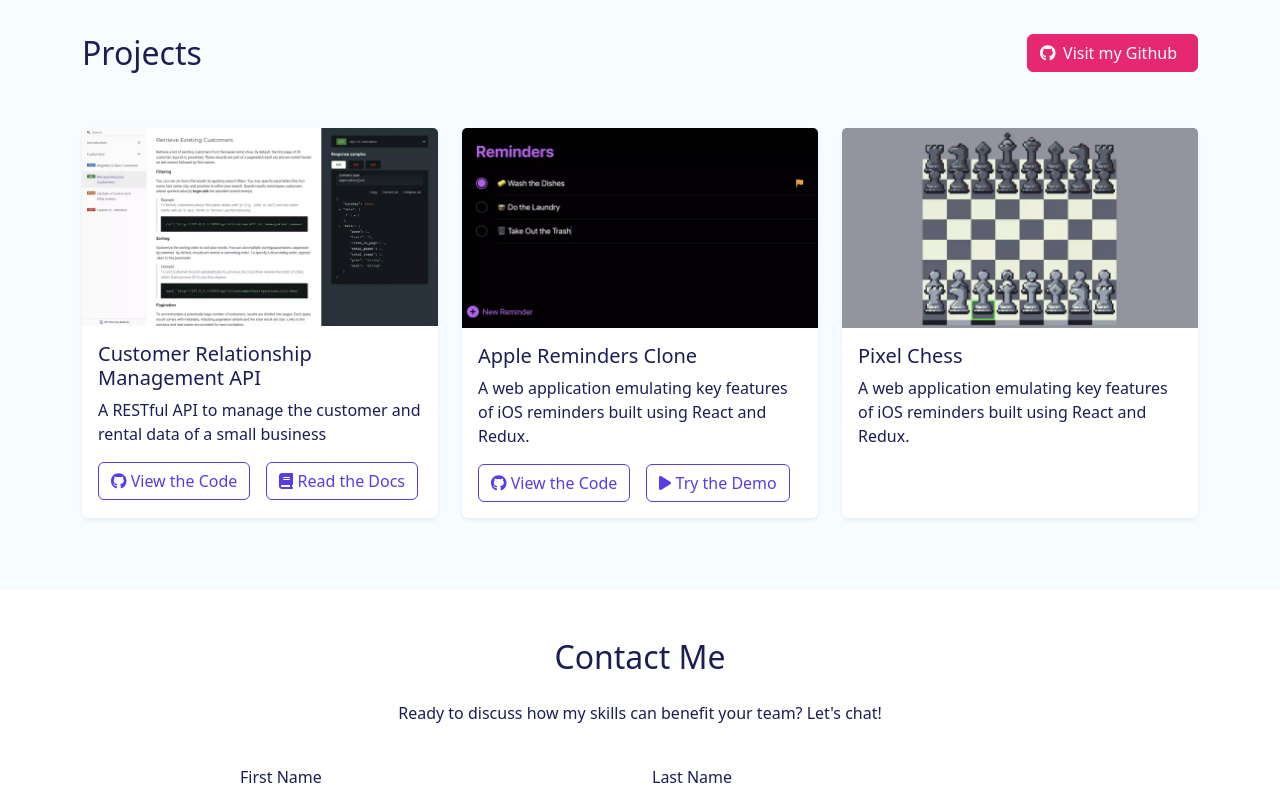
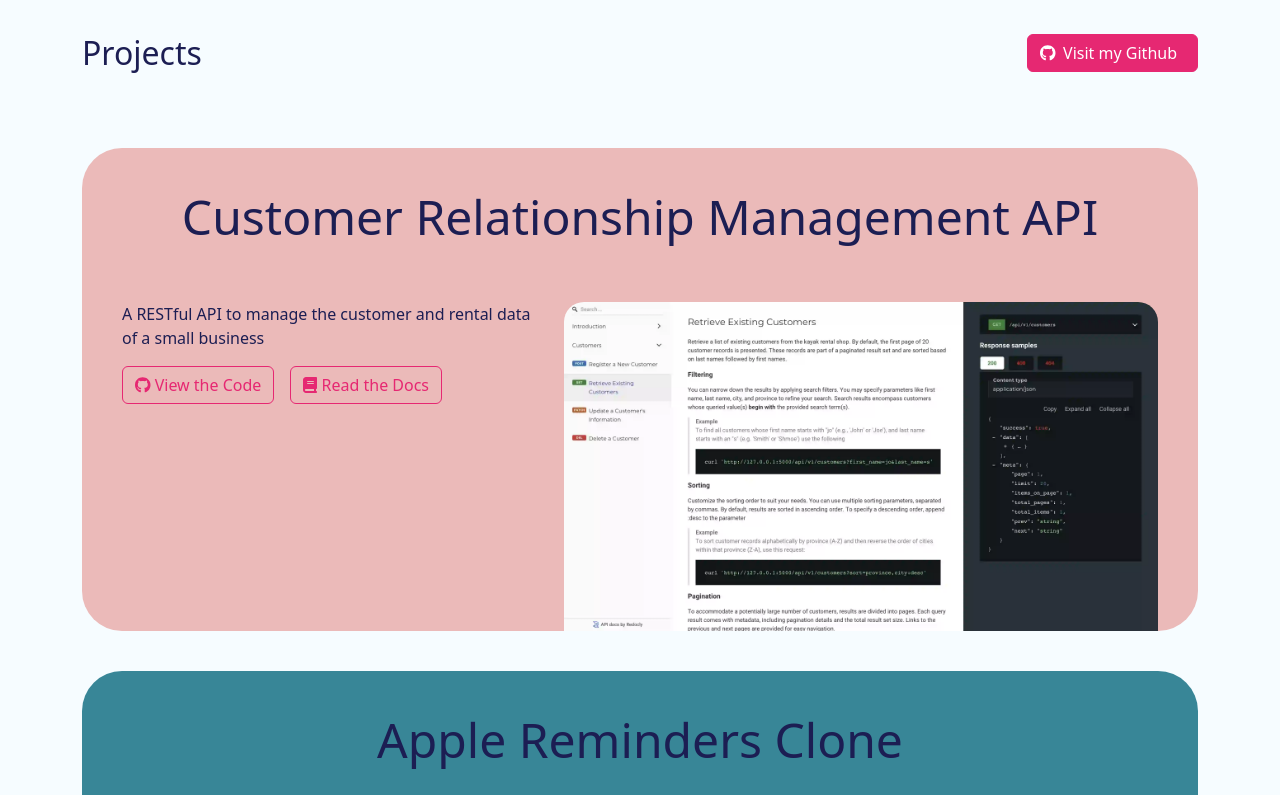
Before and after one commit to BradHillier/BradHillier.github.io, a React (Create React App) app: page / in a window 1280 px wide. Shown: the part 1700-2495 px from the top of the page. Built offline with nearby package versions, Linux system fonts and the light colour scheme.

Commit message:
Add Rolodex cards to projects
- Write components Rolodex and RolodexCard in common/rolodex.js
- Add colors const in Projects to pass in as background color for Cards
- Add color property to Project
- Replace Bootstrap cards with Rolodex

```diff
--- a/src/App.scss
+++ b/src/App.scss
@@ -1,3 +1,7 @@
+html {
+    position: relative;
+}
+
 .project img {
     display: block;
     height: auto;
@@ -52,10 +56,12 @@
 }
 
 h1 {
-
     font-weight: 600;
 }
 
+h3 {
+    font-size: 3em;
+}
 
 h6 {
     font-weight: 400 !important;
--- /dev/null
+++ b/src/common/rolodex.js
@@ -0,0 +1,110 @@
+/**
+ * @name Rolodex
+ * @description A Rolodex component that creates a stack of cards that stick to the top of the viewport
+ *              and scale in size as the user scrolls past them.
+ * @author Brad Hillier
+ * @date 2024-03-28
+ * @version 1.0.0
+ *
+ * Known Bugs:
+ * - If Rolodex is on or above the viewport when scrolling up or refreshing the page,
+ *   The element will return to its original size and will no longer scale until the
+ *   page is refreshed
+ */
+
+import { useState, useEffect, useRef, Children } from "react";
+import { motion, useScroll, useTransform } from "framer-motion";
+
+/**
+ * A Rolodex Card component that sticks to the top of the viewport and scales in size as the user scrolls past it.
+ *
+ * @param {number} initialStick - The offset from the top of the screen in pixels where the element should become fixed.
+ * @param {number} [hang=0] - The number of pixels to scroll after the element becomes fixed before starting to scale it.
+ * @param {number} finalStick - The final offset after complete transformations.
+ * @param {number} finalSize - The final size of the element as a percentage (e.g., 0.5 for 50% size).
+ * @param {React.ReactNode} children - The contents to be displayed inside of the card.
+ * @returns {JSX.Element} A Rolodex Card element.
+ */
+const RolodexCard = ({ initialStick, hang = 0, finalStick, finalSize, children }) => {
+    const ref = useRef(null);
+
+    /**The top/bottom of the element relative to the
+     * top/bottom of the view port in pixels
+     */
+    const [top, setTop] = useState(0);
+    const [bottom, setBottom] = useState(0);
+
+    const { scrollY } = useScroll({
+        target: ref,
+        top: [1, 0]
+    });
+
+    const scale = useTransform(
+        scrollY,
+        [top - initialStick + hang, bottom + hang],
+        [1, finalSize],
+        { clamp: true }
+    );
+
+    // Used to continue slightly moving the Card upwards
+    // as it scales down in size.
+    const transY = useTransform(
+        scrollY,
+        [top - initialStick + hang, bottom + hang],
+        [initialStick, finalStick],
+        { clamp: true }
+    );
+
+    const handleResize = () => {
+        setTop(ref.current.offsetTop);
+        setBottom(ref.current.offsetTop + ref.current.offsetHeight);
+    };
+
+    useEffect(() => {
+        handleResize(); // Initialize top and bottom
+        window.visualViewport.addEventListener('resize', handleResize);
+        return () => {
+            window.visualViewport.removeEventListener('resize', handleResize);
+        };
+    }, []);
+
+    return (
+        <motion.div
+            ref={ref}
+            style={{
+                position: "sticky",
+                overflow: "hidden",
+                top: transY,
+                scale: scale
+            }}
+        >
+            {children}
+        </motion.div>
+    );
+};
+
+/**
+ * The Rolodex component that creates a stack of cards based on the provided children.
+ *
+ * @param {React.ReactNode} children - The child components to be rendered as cards in the Rolodex.
+ * @returns {JSX.Element} A Rolodex component with stacked cards.
+ */
+const Rolodex = ({ children }) => {
+    return (
+        <div>
+            {Children.map(children, (child, index) =>
+                <RolodexCard
+                    key={index}
+                    initialStick={20 * index + 50}
+                    finalStick={5 * index - 40}
+                    finalSize={index / 20 + 0.75}
+                    hang={100}
+                >
+                    {child}
+                </RolodexCard>
+            )}
+        </div>
+    );
+};
+
+export default Rolodex;
--- a/src/projects/project.js
+++ b/src/projects/project.js
@@ -1,33 +1,49 @@
 import Card from 'react-bootstrap/Card';
 import Button from 'react-bootstrap/Button';
-import Stack from 'react-bootstrap/Stack';
 import { FontAwesomeIcon } from '@fortawesome/react-fontawesome';
 
+import Container from 'react-bootstrap/Container';
+import Row from 'react-bootstrap/Row'
+import Col from 'react-bootstrap/Col'
+import Stack from 'react-bootstrap/Stack'
+import Image from 'react-bootstrap/Image';
 
-const Project = ({ image, title, description, buttons}) => {
 
+const Project = ({ image, title, description, buttons, color }) => {
     return (
-        <Card className="shadow-sm h-100 border-0">
-            <div className="imgContainer">
-                <Card.Img className="overflow-hidden" variant="top" src={image} />
-            </div>
-            <Card.Body>
-                <Card.Title>{title}</Card.Title>
-                <Card.Text>{description}</Card.Text>
+        <Container style={{
+            backgroundColor: color,
+            borderRadius: "40px",
+            margin: "20px 0px",
+            padding: "40px",
+            paddingBottom: "0px",
+            overflow: "hidden"
+        }}>
+            <Row className="text-center mb-5">
+                <h3>{title}</h3>
+            </Row>
+            <Row>
+                <Col lg={5}>
+                    <Stack>
+                        <p>{description}</p>
                         <Stack direction="horizontal" gap={3}>
                             {
                                 buttons.map((button, index) => (
-                            <Button key={index} target="_blank" href={button.link} variant="outline-primary">
+                                    <Button key={index} target="_blank" href={button.link} variant="outline-secondary">
                                         <FontAwesomeIcon icon={button.icon} />
                                         &nbsp;{button.label}
                                     </Button>
                                 ))
                             }
                         </Stack>
-            </Card.Body>
-        </Card>
-
+                    </Stack>
+                </Col>
+                <Col lg={7}>
+                    <Image src={image} style={{ borderRadius: "20px 20px 0px 0px" }} fluid/>
+                </Col>
+            </Row>
+        </Container>
     );
-};
+}
 
 export default Project;
--- a/src/projects/projects.js
+++ b/src/projects/projects.js
@@ -5,24 +5,30 @@
 import ProjectTitle from './projectTitle.js';
 import Project from './project.js';
 import projects from './projects.json';
+import Rolodex from '../common/rolodex.js';
 
 
 const Projects = () => {
+    const colors = [
+        "#EBBAB9",
+        "#388697",
+        "#B5FFE1"
+    ]
     return (
         <Section id="projects" className="bg-light">
             <ProjectTitle />
-            <Row className="d-flex">
+            <Rolodex>
                 {projects.map((project, index) => (
-                    <Col key={index} className="project mb-4" sm={6} md={6} lg={4}>
                         <Project
+                            key={index}
                             image={project.image}
                             title={project.title}
                             description={project.description}
                             buttons={project.buttons}
+                            color={colors[index]}
                         />
-                    </Col>
                 ))}
-            </Row>
+            </Rolodex>
         </Section>
     );
 };
```
Lines whose indentation alone changed are shown as unchanged.
